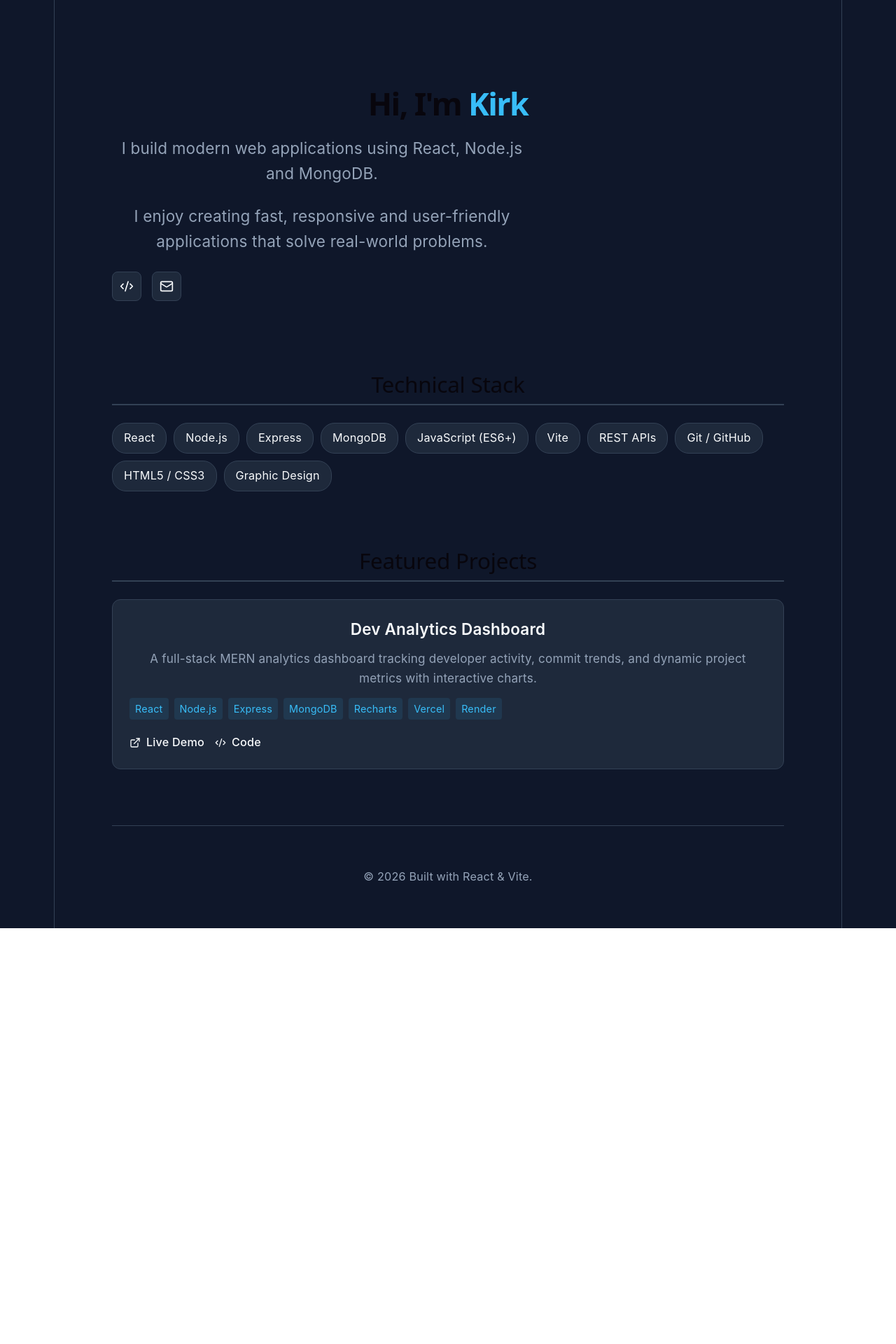
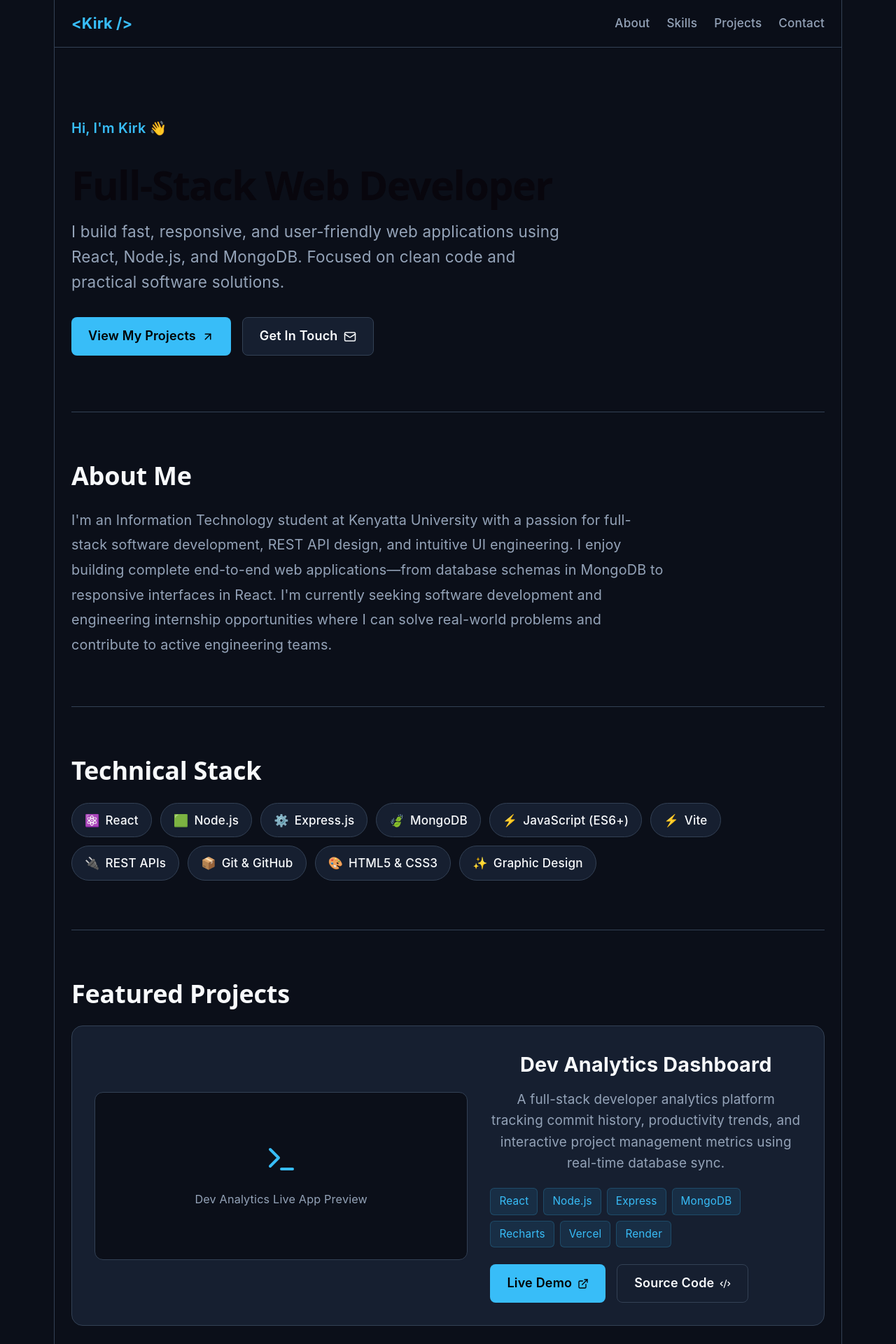
Before and after one commit to KirkFranklin/portfolio, a React app in the folder portfolio/: page / in a window 1280 px wide. Shown: the top 1920 px of the page at 70% size. Before the commit the page ends 1326 px from the top, so only its background shows below. Built offline with nearby package versions, Linux system fonts and the light colour scheme; the HTML template or start-up script is replaced by a standard one.

Commit message:
style: left align hero and section text for clean hierarchy

```diff
--- a/portfolio/src/App.css
+++ b/portfolio/src/App.css
@@ -1,6 +1,7 @@
 :root {
-  --bg-primary: #0f172a;
-  --bg-secondary: #1e293b;
+  --bg-primary: #0b0f19;
+  --bg-secondary: #161f30;
+  --bg-card: #1e293b;
   --text-main: #f8fafc;
   --text-muted: #94a3b8;
   --accent: #38bdf8;
@@ -14,6 +15,10 @@
   padding: 0;
 }
 
+html {
+  scroll-behavior: smooth;
+}
+
 body {
   background-color: var(--bg-primary);
   color: var(--text-main);
@@ -22,158 +27,288 @@ body {
 }
 
 .container {
-  max-width: 1000px;
+  max-width: 1150px;
   margin: 0 auto;
-  padding: 0 20px;
+  padding: 0 24px;
 }
 
-/* Header */
-header {
-  padding: 80px 0 60px;
+/* Navbar */
+nav {
+  position: sticky;
+  top: 0;
+  background: rgba(11, 15, 25, 0.85);
+  backdrop-filter: blur(10px);
+  z-index: 100;
+  border-bottom: 1px solid var(--border);
+  padding: 16px 0;
+}
+
+.nav-content {
+  display: flex;
+  justify-content: space-between;
+  align-items: center;
+}
+
+.nav-logo {
+  font-weight: 700;
+  font-size: 1.2rem;
+  color: var(--accent);
+  text-decoration: none;
+}
+
+.nav-links {
+  display: flex;
+  gap: 24px;
+  list-style: none;
+}
+
+.nav-links a {
+  color: var(--text-muted);
+  text-decoration: none;
+  font-size: 0.95rem;
+  font-weight: 500;
+  transition: color 0.2s ease;
+}
+
+.nav-links a:hover {
+  color: var(--accent);
+}
+
+/* Hero Section */
+header.hero {
+  padding: 100px 0 80px;
+  display: flex;
+  align-items: center;
+  justify-content: flex-start; /* Changed from space-between */
+  text-align: left;           /* Added left alignment */
+}
+
+.hero-text {
+  max-width: 720px;
+}
+
+.cta-buttons {
+  display: flex;
+  gap: 16px;
+  flex-wrap: wrap;
+  justify-content: flex-start; /* Added left alignment */
+}
+
+.hero-greeting {
+  font-size: 1.1rem;
+  color: var(--accent);
+  font-weight: 600;
+  margin-bottom: 8px;
 }
 
 h1 {
-  font-size: 2.5rem;
-  font-weight: 700;
-  margin-bottom: 10px;
-}
-
-.highlight {
-  color: var(--accent);
+  font-size: 3.2rem;
+  font-weight: 800;
+  line-height: 1.15;
+  margin-bottom: 16px;
 }
 
 .tagline {
   font-size: 1.25rem;
   color: var(--text-muted);
-  max-width: 600px;
-  margin-bottom: 25px;
+  margin-bottom: 32px;
+  line-height: 1.6;
 }
 
-.social-links {
+.cta-buttons {
   display: flex;
-  gap: 15px;
+  gap: 16px;
+  flex-wrap: wrap;
 }
 
-.social-links a {
-  color: var(--text-main);
-  background: var(--bg-secondary);
-  padding: 10px;
+.btn-primary {
+  background: var(--accent);
+  color: #000;
+  font-weight: 600;
+  padding: 12px 24px;
   border-radius: 8px;
-  border: 1px solid var(--border);
-  display: flex;
+  text-decoration: none;
+  display: inline-flex;
   align-items: center;
-  justify-content: center;
+  gap: 8px;
   transition: all 0.2s ease;
 }
 
-.social-links a:hover {
+.btn-primary:hover {
+  background: var(--accent-hover);
+  transform: translateY(-2px);
+}
+
+.btn-secondary {
+  background: var(--bg-secondary);
+  color: var(--text-main);
+  border: 1px solid var(--border);
+  font-weight: 600;
+  padding: 12px 24px;
+  border-radius: 8px;
+  text-decoration: none;
+  display: inline-flex;
+  align-items: center;
+  gap: 8px;
+  transition: all 0.2s ease;
+}
+
+.btn-secondary:hover {
   border-color: var(--accent);
   color: var(--accent);
+  transform: translateY(-2px);
 }
 
 /* Sections */
 section {
-  padding: 40px 0;
+  padding: 70px 0;
+  border-top: 1px solid var(--border);
 }
 
 h2 {
-  font-size: 1.75rem;
-  margin-bottom: 25px;
-  border-bottom: 2px solid var(--border);
-  padding-bottom: 10px;
+  font-size: 2rem;
+  font-weight: 700;
+  margin-bottom: 24px;
+  color: var(--text-main);
+  text-align: left;
+}
+
+.about-text {
+  font-size: 1.1rem;
+  color: var(--text-muted);
+  max-width: 850px;
+  line-height: 1.8;
+  text-align: left;
 }
 
 /* Skills Grid */
 .skills-grid {
   display: flex;
   flex-wrap: wrap;
-  gap: 10px;
+  gap: 12px;
 }
 
 .skill-pill {
   background: var(--bg-secondary);
   border: 1px solid var(--border);
-  padding: 8px 16px;
-  border-radius: 20px;
-  font-size: 0.9rem;
+  padding: 10px 18px;
+  border-radius: 30px;
+  font-size: 0.95rem;
+  font-weight: 500;
   color: var(--text-main);
+  display: flex;
+  align-items: center;
+  gap: 8px;
 }
 
-/* Project Card */
+/* Projects Showcase */
 .projects-grid {
-  display: grid;
-  grid-template-columns: repeat(auto-fit, minmax(300px, 1fr));
-  gap: 20px;
+  display: flex;
+  flex-direction: column;
+  gap: 40px;
 }
 
 .project-card {
   background: var(--bg-secondary);
   border: 1px solid var(--border);
-  border-radius: 12px;
-  padding: 24px;
-  display: flex;
-  flex-direction: column;
-  justify-content: space-between;
-  transition: transform 0.2s ease, border-color 0.2s ease;
+  border-radius: 16px;
+  padding: 32px;
+  display: grid;
+  grid-template-columns: 1.2fr 1fr;
+  gap: 32px;
+  align-items: center;
+  transition: border-color 0.2s ease, transform 0.2s ease;
 }
 
 .project-card:hover {
-  transform: translateY(-4px);
   border-color: var(--accent);
+  transform: translateY(-3px);
+}
+
+.project-preview {
+  background: var(--bg-primary);
+  border: 1px solid var(--border);
+  border-radius: 12px;
+  height: 240px;
+  display: flex;
+  align-items: center;
+  justify-content: center;
+  color: var(--text-muted);
+  overflow: hidden;
+}
+
+.project-preview img {
+  width: 100%;
+  height: 100%;
+  object-fit: cover;
 }
 
 .project-title {
-  font-size: 1.25rem;
-  font-weight: 600;
-  margin-bottom: 10px;
+  font-size: 1.6rem;
+  font-weight: 700;
+  margin-bottom: 12px;
 }
 
 .project-desc {
   color: var(--text-muted);
-  font-size: 0.95rem;
-  margin-bottom: 15px;
+  font-size: 1.05rem;
+  margin-bottom: 20px;
+  line-height: 1.6;
 }
 
 .project-tech {
   display: flex;
   flex-wrap: wrap;
   gap: 8px;
-  margin-bottom: 20px;
+  margin-bottom: 24px;
 }
 
 .tech-tag {
-  font-size: 0.8rem;
+  font-size: 0.85rem;
   color: var(--accent);
   background: rgba(56, 189, 248, 0.1);
-  padding: 4px 8px;
-  border-radius: 4px;
+  border: 1px solid rgba(56, 189, 248, 0.2);
+  padding: 6px 12px;
+  border-radius: 6px;
 }
 
 .project-links {
   display: flex;
-  gap: 15px;
+  gap: 16px;
 }
 
-.btn {
-  display: inline-flex;
-  align-items: center;
-  gap: 8px;
-  font-size: 0.9rem;
-  font-weight: 500;
-  text-decoration: none;
-  color: var(--text-main);
-  transition: color 0.2s ease;
+/* Contact Section */
+.contact-container {
+  background: var(--bg-secondary);
+  border: 1px solid var(--border);
+  border-radius: 16px;
+  padding: 48px;
+  text-align: center;
+  max-width: 800px;
+  margin: 0 auto;
 }
 
-.btn:hover {
-  color: var(--accent);
+.contact-container p {
+  color: var(--text-muted);
+  font-size: 1.1rem;
+  margin-bottom: 28px;
 }
 
+/* Footer */
 footer {
   text-align: center;
-  padding: 60px 0;
+  padding: 40px 0;
   color: var(--text-muted);
-  font-size: 0.9rem;
+  font-size: 0.95rem;
   border-top: 1px solid var(--border);
-  margin-top: 40px;
 }
+
+@media (max-width: 850px) {
+  .project-card {
+    grid-template-columns: 1fr;
+  }
+
+  h1 {
+    font-size: 2.4rem;
+  }
+}
--- a/portfolio/src/App.jsx
+++ b/portfolio/src/App.jsx
@@ -1,89 +1,148 @@
 import React from 'react';
-import { Mail, ExternalLink, Code2, Globe } from 'lucide-react';
+import { Mail, ExternalLink, Code2, ArrowUpRight, Download, Terminal } from 'lucide-react';
 import './App.css';
 
 function App() {
   const skills = [
-    'React', 'Node.js', 'Express', 'MongoDB', 'JavaScript (ES6+)',
-    'Vite', 'REST APIs', 'Git / GitHub', 'HTML5 / CSS3', 'Graphic Design'
+    { name: 'React', icon: '⚛️' },
+    { name: 'Node.js', icon: '🟩' },
+    { name: 'Express.js', icon: '⚙️' },
+    { name: 'MongoDB', icon: '🍃' },
+    { name: 'JavaScript (ES6+)', icon: '⚡' },
+    { name: 'Vite', icon: '⚡' },
+    { name: 'REST APIs', icon: '🔌' },
+    { name: 'Git & GitHub', icon: '📦' },
+    { name: 'HTML5 & CSS3', icon: '🎨' },
+    { name: 'Graphic Design', icon: '✨' },
   ];
 
   const projects = [
     {
       title: 'Dev Analytics Dashboard',
-      description: 'A full-stack MERN analytics dashboard tracking developer activity, commit trends, and dynamic project metrics with interactive charts.',
+      description: 'A full-stack developer analytics platform tracking commit history, productivity trends, and interactive project management metrics using real-time database sync.',
       tech: ['React', 'Node.js', 'Express', 'MongoDB', 'Recharts', 'Vercel', 'Render'],
       liveUrl: 'https://dev-analytics-dashboard-seven.vercel.app',
-      githubUrl: 'https://github.com/KirkFranklin/dev-analytics-dashboard'
+      githubUrl: 'https://github.com/KirkFranklin/dev-analytics-dashboard',
+      // Put a screenshot in public/dashboard-preview.png once ready!
+      image: null
     }
   ];
 
   return (
+    <>
+      {/* Navbar */}
+      <nav>
+        <div className="container nav-content">
+          <a href="#" className="nav-logo">&lt;Kirk /&gt;</a>
+          <ul className="nav-links">
+            <li><a href="#about">About</a></li>
+            <li><a href="#skills">Skills</a></li>
+            <li><a href="#projects">Projects</a></li>
+            <li><a href="#contact">Contact</a></li>
+          </ul>
+        </div>
+      </nav>
+
       <div className="container">
-     {/* Hero Header */}
-      <header>
-        <h1>Hi, I'm <span className="highlight">Kirk</span></h1>
+        {/* Hero Section */}
+        <header className="hero">
+          <div className="hero-text">
+            <p className="hero-greeting">Hi, I'm Kirk 👋</p>
+            <h1>Full-Stack Web Developer</h1>
             <p className="tagline">
-          I build modern web applications using React, Node.js and MongoDB.
+              I build fast, responsive, and user-friendly web applications using React, Node.js, and MongoDB. Focused on clean code and practical software solutions.
             </p>
-
-        <p className="tagline">
-         I enjoy creating fast, responsive and user-friendly applications that solve real-world problems.
-        </p>
-
-        <div className="social-links">
-          <a href="https://github.com/KirkFranklin" target="_blank" rel="noopener noreferrer">
-            <Code2 size={20} />
+            <div className="cta-buttons">
+              <a href="#projects" className="btn-primary">
+                View My Projects <ArrowUpRight size={18} />
               </a>
-          <a href="mailto:your-email@example.com">
-            <Mail size={20} />
+              <a href="#contact" className="btn-secondary">
+                Get In Touch <Mail size={18} />
               </a>
+            </div>
           </div>
         </header>
 
-      {/* Tech Stack */}
-      <section>
+        {/* About Section */}
+        <section id="about">
+          <h2>About Me</h2>
+          <p className="about-text">
+            I'm an Information Technology student at Kenyatta University with a passion for full-stack software development, REST API design, and intuitive UI engineering. I enjoy building complete end-to-end web applications—from database schemas in MongoDB to responsive interfaces in React. I'm currently seeking software development and engineering internship opportunities where I can solve real-world problems and contribute to active engineering teams.
+          </p>
+        </section>
+
+        {/* Technical Stack */}
+        <section id="skills">
           <h2>Technical Stack</h2>
           <div className="skills-grid">
             {skills.map((skill, index) => (
-            <span key={index} className="skill-pill">{skill}</span>
+              <span key={index} className="skill-pill">
+                <span>{skill.icon}</span> {skill.name}
+              </span>
             ))}
           </div>
         </section>
 
         {/* Projects */}
-      <section>
+        <section id="projects">
           <h2>Featured Projects</h2>
           <div className="projects-grid">
             {projects.map((project, index) => (
               <div key={index} className="project-card">
+                <div className="project-preview">
+                  {project.image ? (
+                    <img src={project.image} alt={project.title} />
+                  ) : (
+                    <div style={{ textAlign: 'center', padding: '20px' }}>
+                      <Terminal size={48} style={{ marginBottom: '12px', color: 'var(--accent)' }} />
+                      <p style={{ fontSize: '0.9rem' }}>Dev Analytics Live App Preview</p>
+                    </div>
+                  )}
+                </div>
+
                 <div>
                   <h3 className="project-title">{project.title}</h3>
                   <p className="project-desc">{project.description}</p>
+
                   <div className="project-tech">
                     {project.tech.map((tech, i) => (
                       <span key={i} className="tech-tag">{tech}</span>
                     ))}
                   </div>
+
+                  <div className="project-links">
+                    <a href={project.liveUrl} target="_blank" rel="noopener noreferrer" className="btn-primary">
+                      Live Demo <ExternalLink size={16} />
+                    </a>
+                    <a href={project.githubUrl} target="_blank" rel="noopener noreferrer" className="btn-secondary">
+                      Source Code <Code2 size={16} />
+                    </a>
                   </div>
-              <div className="project-links">
-                <a href={project.liveUrl} target="_blank" rel="noopener noreferrer" className="btn">
-                  <ExternalLink size={16} /> Live Demo
-                </a>
-                <a href={project.githubUrl} target="_blank" rel="noopener noreferrer" className="btn">
-                  <Code2 size={16} /> Code
-                </a>
                 </div>
               </div>
             ))}
           </div>
         </section>
 
+        {/* Contact Section */}
+        <section id="contact">
+          <div className="contact-container">
+            <h2>Let's Work Together</h2>
+            <p>
+              I am actively looking for internship and junior full-stack opportunities. Feel free to reach out if you'd like to collaborate or chat!
+            </p>
+            <a href="mailto:your-email@example.com" className="btn-primary" style={{ display: 'inline-flex' }}>
+              Say Hello <Mail size={18} />
+            </a>
+          </div>
+        </section>
+
         {/* Footer */}
         <footer>
-        <p>© {new Date().getFullYear()} Built with React & Vite.</p>
+          <p>© {new Date().getFullYear()} Built with React & Vite by Kirk.</p>
         </footer>
       </div>
+    </>
   );
 }
 
```
Lines whose indentation alone changed are shown as unchanged.
